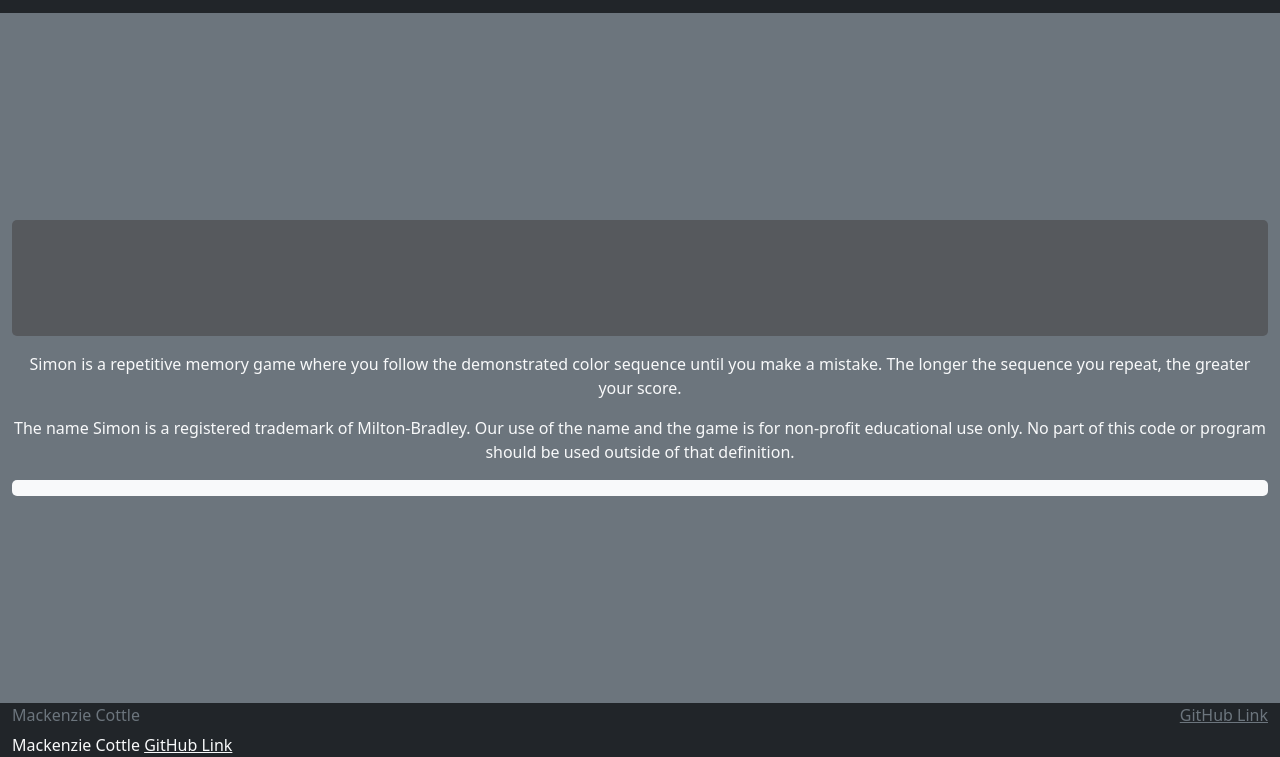
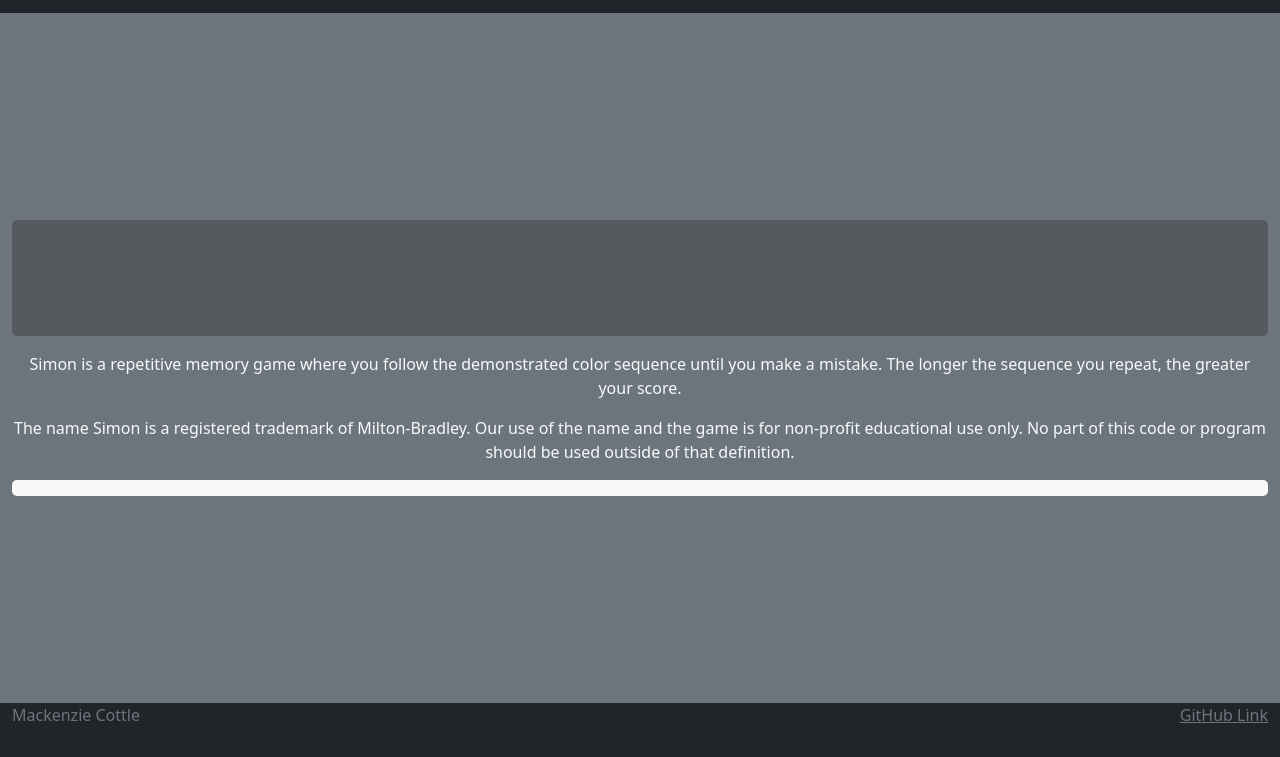
Before and after one commit to mcottle1/simon, a website: page public/about.html in a window 1280 px wide. Shown: the part 67-824 px from the top of the page. After the commit the page ends 800 px from the top, so only its background shows below. Drawn offline with nearby package versions, Linux system fonts and the light colour scheme; no server answers.

Commit message:
edit about.html

```diff
--- a/public/about.html
+++ b/public/about.html
@@ -65,8 +65,3 @@
     </footer>
   </body>
 </html>
-
-<div class="container-fluid">
-    <span class="text-reset">Mackenzie Cottle</span>
-    <a class="text-reset" href="https://github.com/mcottle1/simon">GitHub Link</a>
-</div>
```
